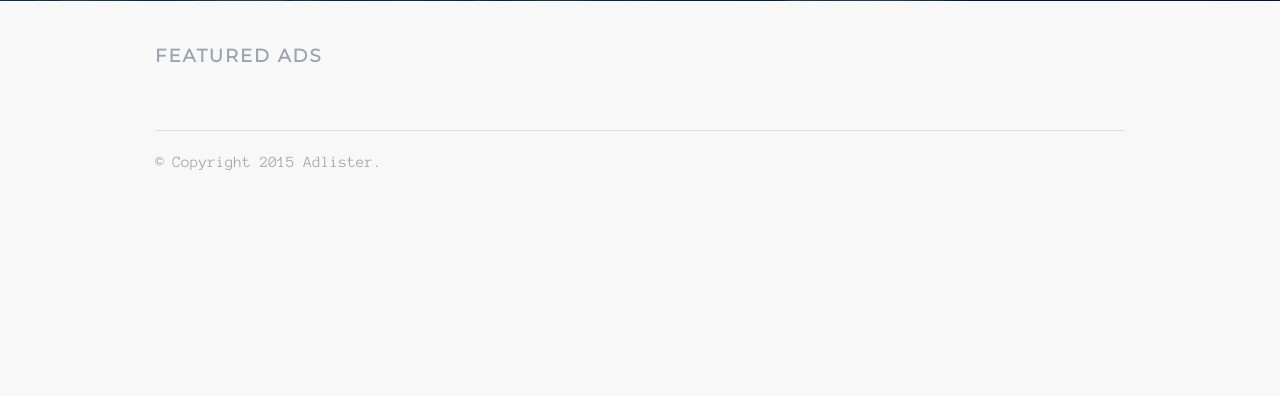
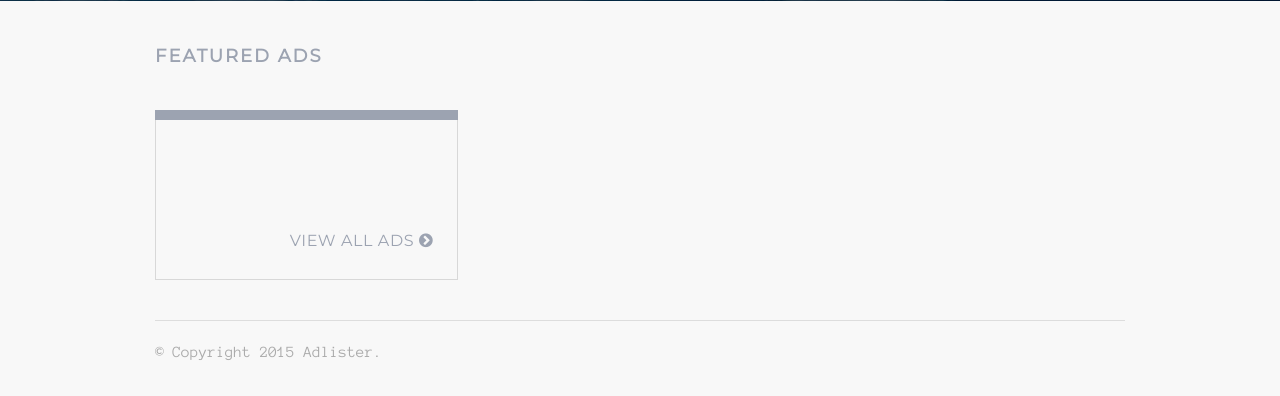
Before and after one commit to Codeup-Adlister-Project/adlister.dev, a PHP site: page / in a window 1280 px wide. Shown: the part 744-1140 px from the top of the page. Before the commit the page ends 914 px from the top, so only its background shows below. Run offline with PHP 8.4, Linux system fonts and the light colour scheme; data that the repository does not hold is empty; some libraries are stand-ins or nearby versions.

Commit message:
added back View All Ads div that was accidentally deleted before last commit

```diff
--- a/public/featured.index.php
+++ b/public/featured.index.php
@@ -36,5 +36,12 @@
                 </div>
             <?php } ?>
 
+            <div class="large-4 medium-6 columns end">
+                <div class="post post-disabled">
+                    <div class="panel panel-disabled">
+                        <p class="view-post"><a href="ads.index.php">View all ads <i class="fa fa-chevron-circle-right"></i></a></p>
+                    </div>
+                </div>
+            </div>
         </div>
     </section>
```
